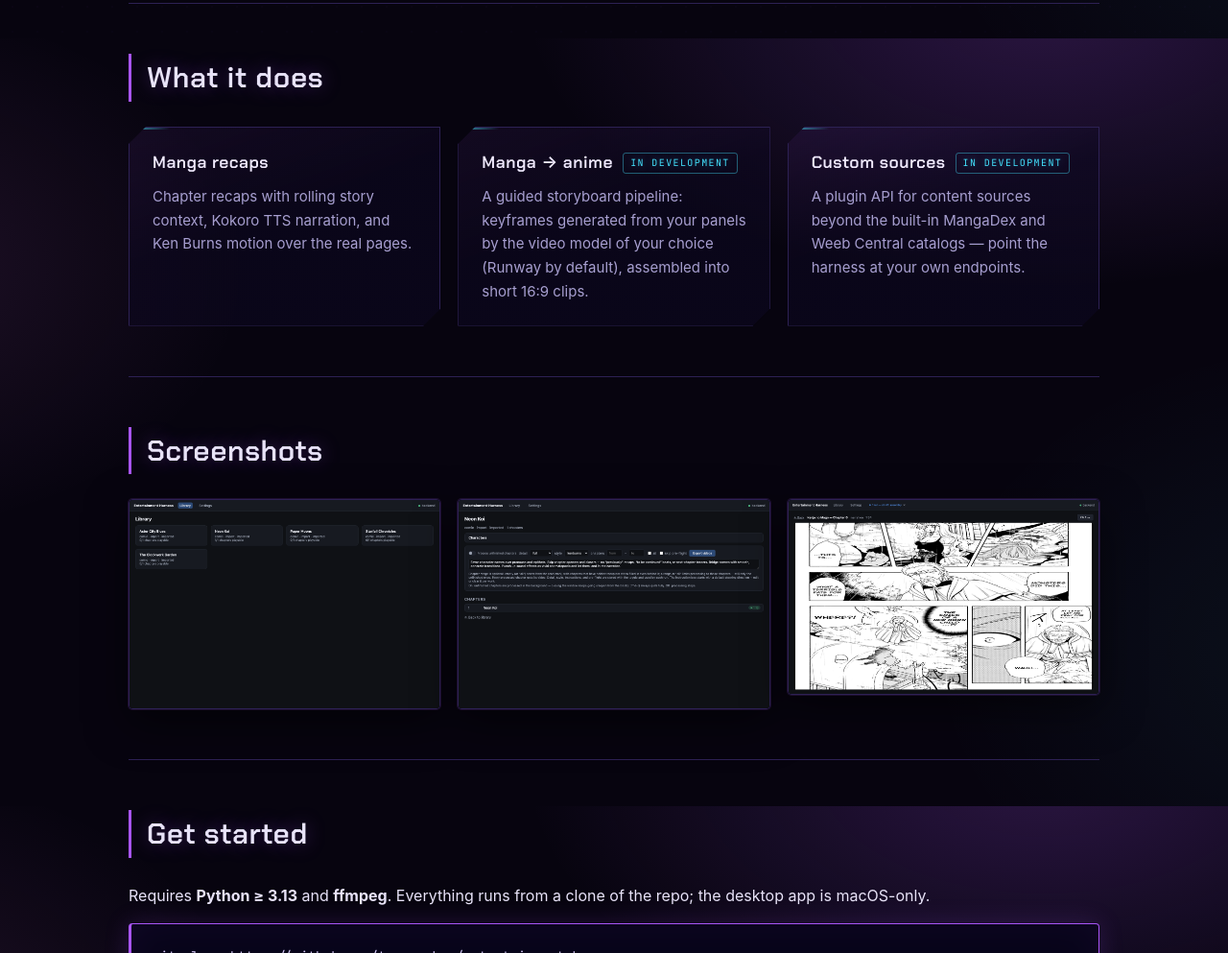
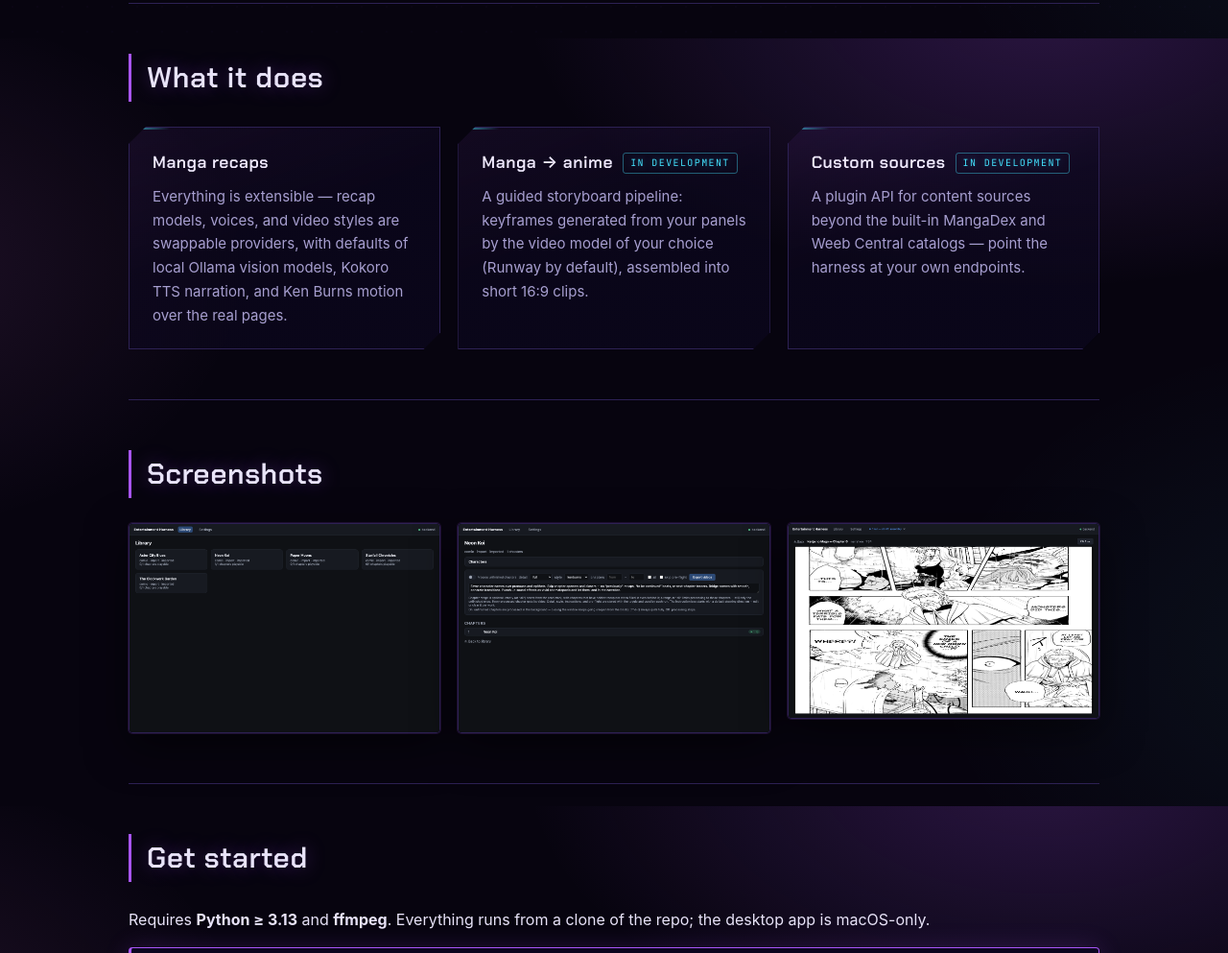
Before and after one commit to terragohan/entertainment-harness, a plain HTML site: page site/index.html in a window 1280 px wide. Shown: the part 760-1753 px from the top of the page at 96% size. Drawn offline with Linux system fonts and the light colour scheme.

Commit message:
site: recap card leads with extensibility + named defaults

```diff
--- a/site/index.html
+++ b/site/index.html
@@ -64,8 +64,9 @@
       <div class="grid">
         <article>
           <h3>Manga recaps</h3>
-          <p>Chapter recaps with rolling story context, Kokoro TTS narration, and
-             Ken Burns motion over the real pages.</p>
+          <p>Everything is extensible — recap models, voices, and video styles are
+             swappable providers, with defaults of local Ollama vision models,
+             Kokoro TTS narration, and Ken Burns motion over the real pages.</p>
         </article>
         <article>
           <h3>Manga &rarr; anime<span class="tag">in development</span></h3>
```
